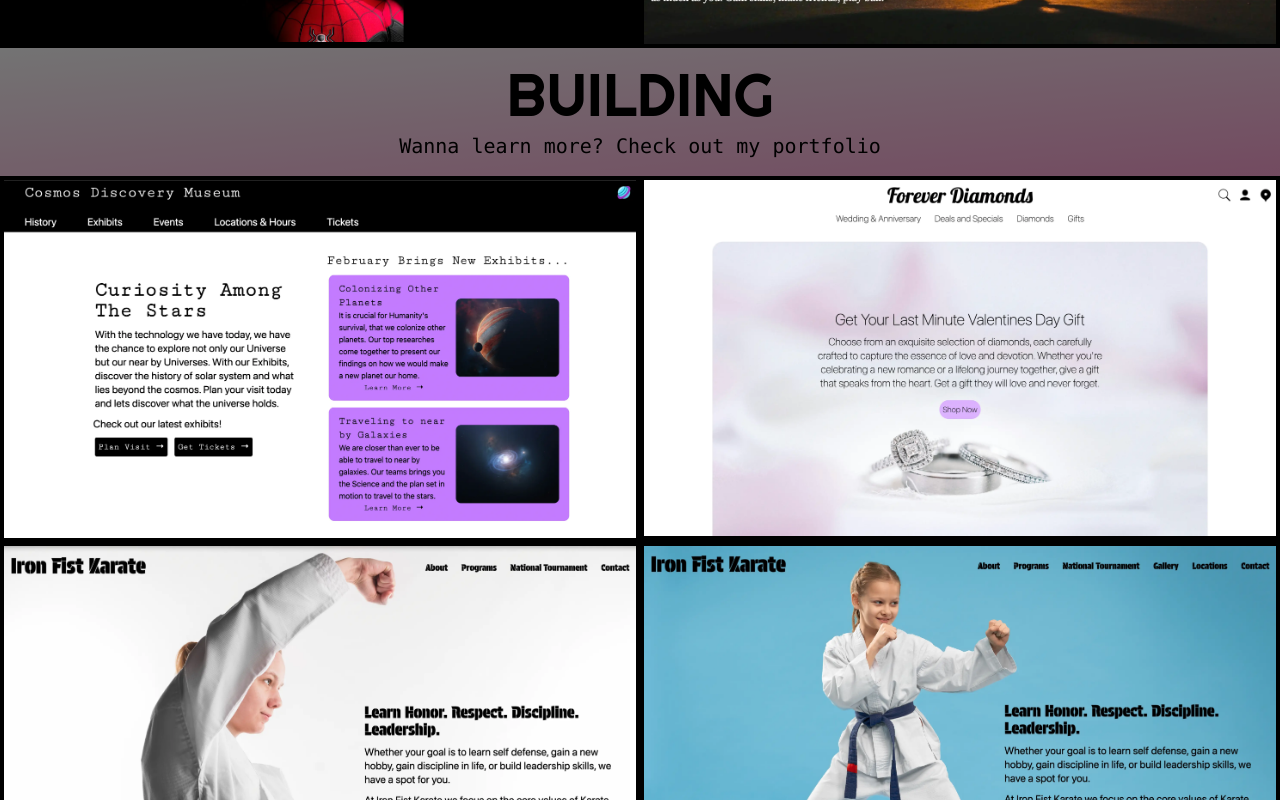
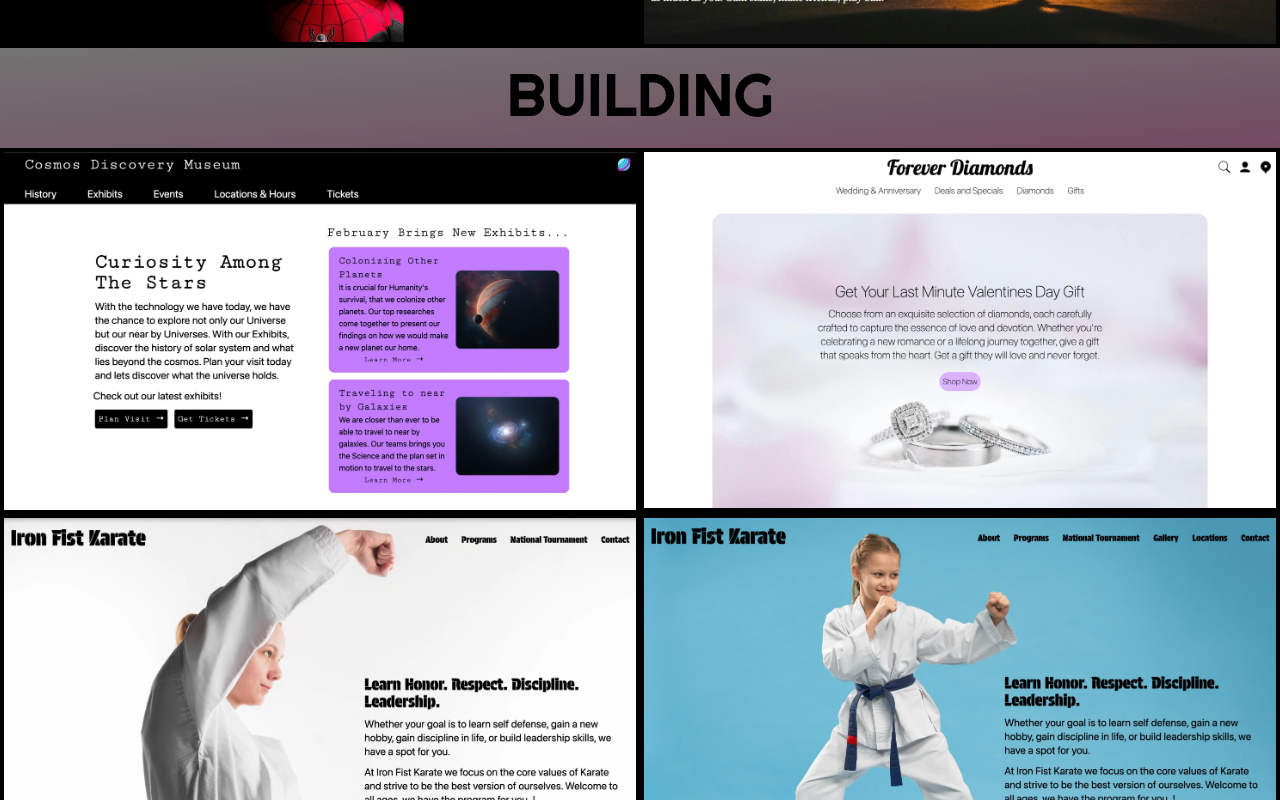
Before and after one commit to Davonne007-TX/monthly-ui-progress, a React (Vite) app: page / in a window 1280 px wide. Shown: the part 1940-2740 px from the top of the page. Built offline with nearby package versions, Linux system fonts and the light colour scheme; a web font is replaced by a local one.

Commit message:
wow: link was on evrey component

```diff
--- a/src/App.jsx
+++ b/src/App.jsx
@@ -27,7 +27,7 @@
   if (!isReady) {
     return (
       <div className="w-full min-h-screen flex items-center justify-center bg-black">
-        <span className="text-white text-3xl font-press tracking-wide">
+        <span className="text-white text-3xl text-center font-press tracking-wide">
           Loading Projects…
         </span>
       </div>
@@ -78,6 +78,8 @@
       <KeepGoing
         motivationTxt="Thank You For Visiting"
         backgroundColor="bg-gradient-to-br from-white to-pink-600"
+        href="https://davonnessite.vercel.app/"
+        ourLink="Wanna learn more? Check out my portfolio"
       />
     </main>
   );
--- a/src/components/KeepGoing.jsx
+++ b/src/components/KeepGoing.jsx
@@ -1,4 +1,9 @@
-export default function KeepGoing({ backgroundColor, motivationTxt }) {
+export default function KeepGoing({
+  backgroundColor,
+  href,
+  ourLink,
+  motivationTxt,
+}) {
   return (
     <section
       className={`${backgroundColor} flex flex-col gap-2 justify-center items-center w-full py-4 mx-4 animate-fadeIn`}
@@ -7,10 +12,10 @@
         {motivationTxt}
       </h2>
       <a
-        href="https://davonnessite.vercel.app/"
+        href={href}
         className="font-mono hover:scale-105 text-lg text-center md:text-xl"
       >
-        Wanna learn more? Check out my portfolio
+        {ourLink}
       </a>
     </section>
   );
```
